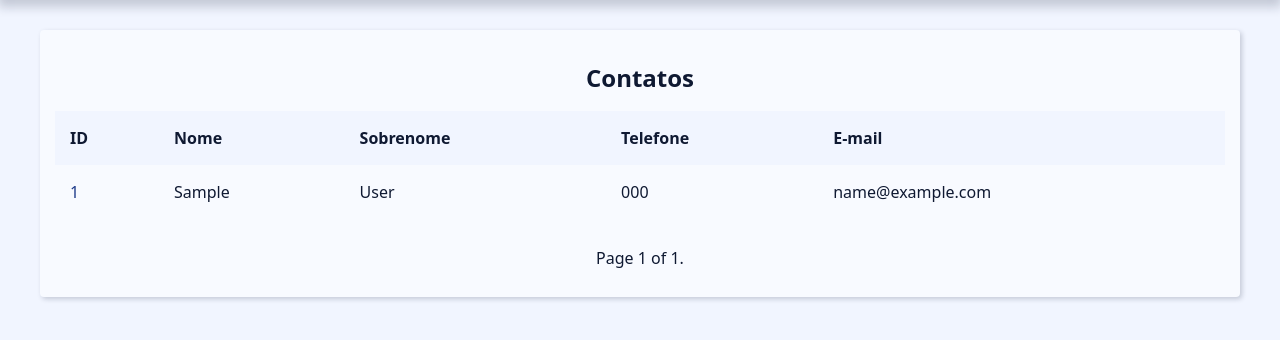
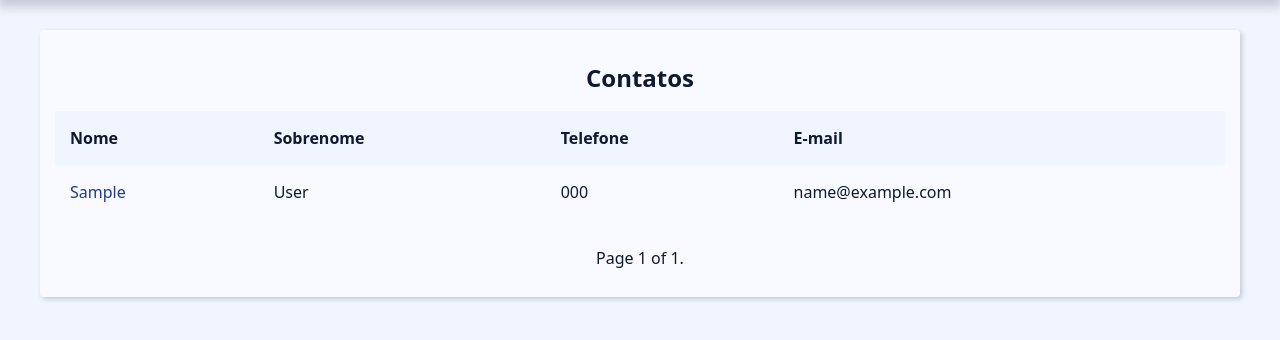
Before and after one commit to devNatanfreitas/agenda, a Django app: page / in a window 1280 px wide. Shown: the part 78-418 px from the top of the page. Run offline with Django 5.2, Linux system fonts and the light colour scheme; a user stored in the database is signed in; tables that the repository leaves empty hold one stand-in row (values such as "Sample post").

Commit message:
Commit experimental feito em detached HEAD

```diff
--- a/contact/templates/contact/contact.html
+++ b/contact/templates/contact/contact.html
@@ -5,7 +5,7 @@
     <h1 class="single-contact-name">
         {{contact.first_name}} {{contact.last_name}}
     </h1>
-    <p><b>ID:</b> {{contact.id}}</p>
+
     <p><b>E-mail:</b> {{contact.email}}</p>
     <p><b>Telefone:</b> {{contact.phone}}</p>
     <p><b>Data de Criação:</b> {{contact.create_date}}</p>
--- a/contact/templates/contact/index.html
+++ b/contact/templates/contact/index.html
@@ -10,7 +10,6 @@
 
         <thead>
           <tr class="table-row table-row-header">
-            <th class="table-header">ID</th>
             <th class="table-header">Nome</th>
             <th class="table-header">Sobrenome</th>
             <th class="table-header">Telefone</th>
@@ -26,11 +25,8 @@
                   class="table-link"
                   href="{% url 'contact:contact' contact.id %}"
                 >
-                  {{ contact.id }}
+                  {{ contact.first_name }}
                 </a>
-              </td>
-              <td class="table-cel">
-                {{ contact.first_name }}
               </td>
               <td class="table-cel">
                 {{ contact.last_name }}
```
